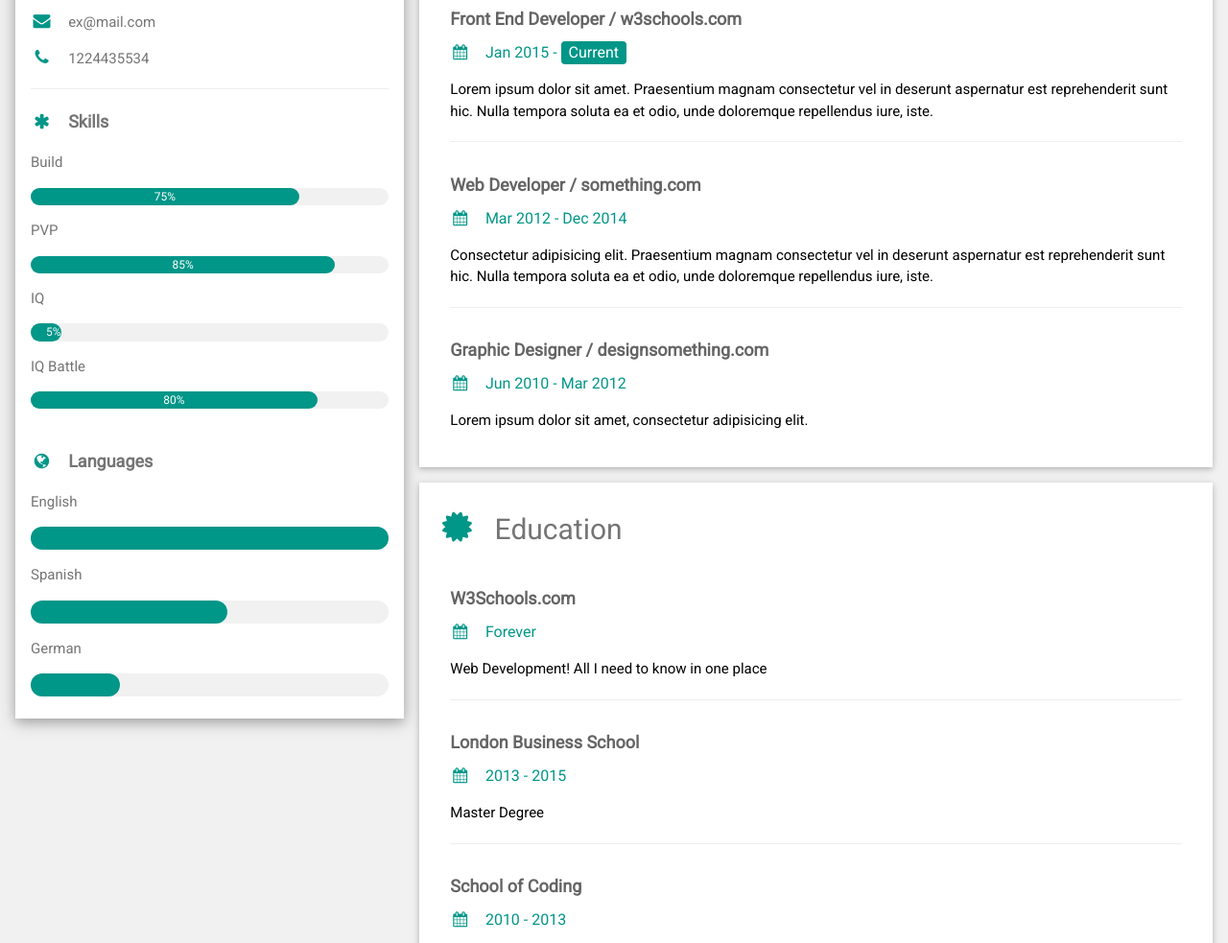
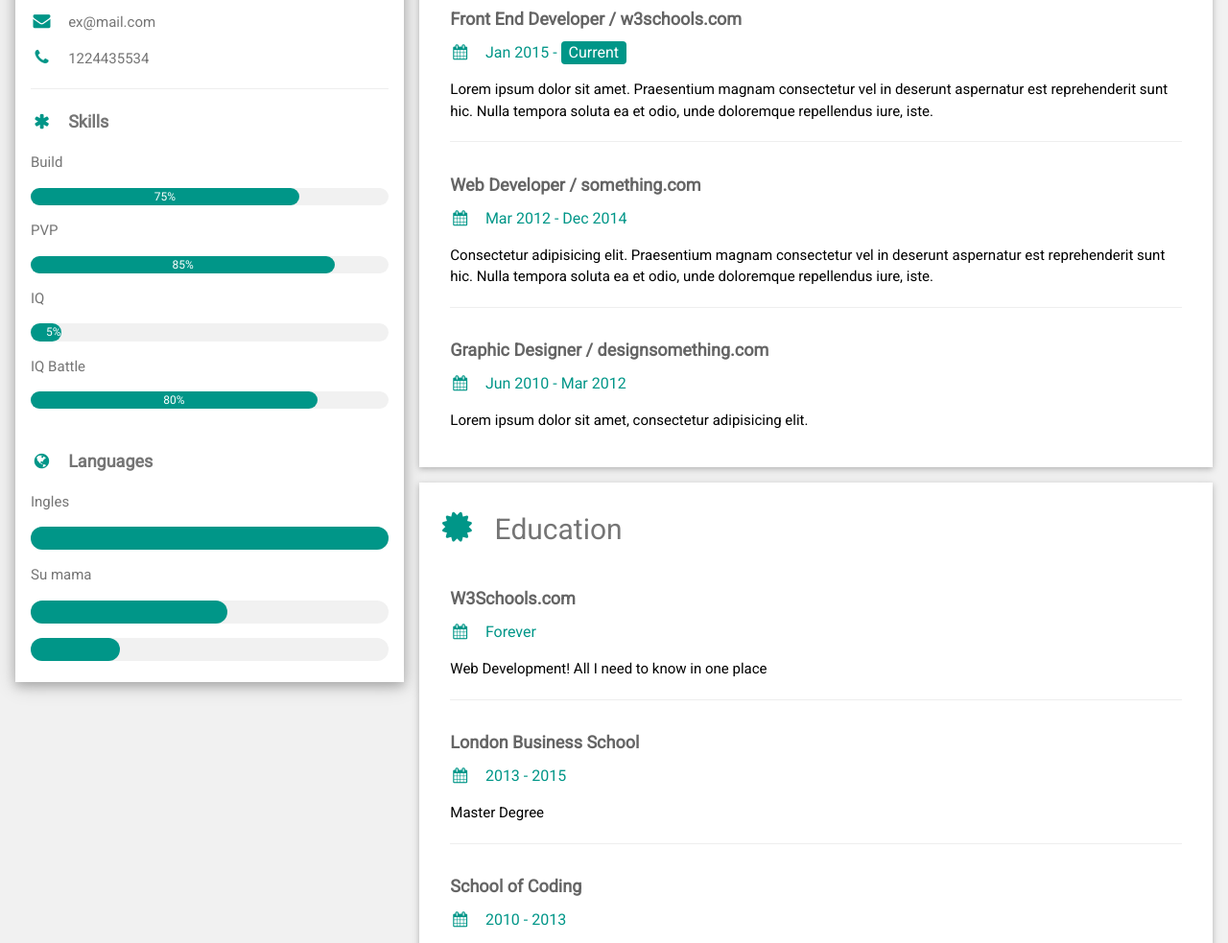
Before and after one commit to D4NTE-4LEX/D4NTE-4LEX.github.io, a plain HTML site: page index.html in a window 1280 px wide. Shown: the part 117-1100 px from the top of the page at 96% size. Drawn offline with nearby package versions, Linux system fonts and the light colour scheme.

Commit message:
Segui un tutorial

```diff
--- a/index.html
+++ b/index.html
@@ -58,15 +58,15 @@ html,body,h1,h2,h3,h4,h5,h6 {font-family: "Roboto", sans-serif}
           <br>
 
           <p class="w3-large w3-text-theme"><b><i class="fa fa-globe fa-fw w3-margin-right w3-text-teal"></i>Languages</b></p>
-          <p>English</p>
+          <p>Ingles</p>
           <div class="w3-light-grey w3-round-xlarge">
             <div class="w3-round-xlarge w3-teal" style="height:24px;width:100%"></div>
           </div>
-          <p>Spanish</p>
+          <p>Su mama</p>
           <div class="w3-light-grey w3-round-xlarge">
             <div class="w3-round-xlarge w3-teal" style="height:24px;width:55%"></div>
           </div>
-          <p>German</p>
+          <p></p>
           <div class="w3-light-grey w3-round-xlarge">
             <div class="w3-round-xlarge w3-teal" style="height:24px;width:25%"></div>
           </div>
```
